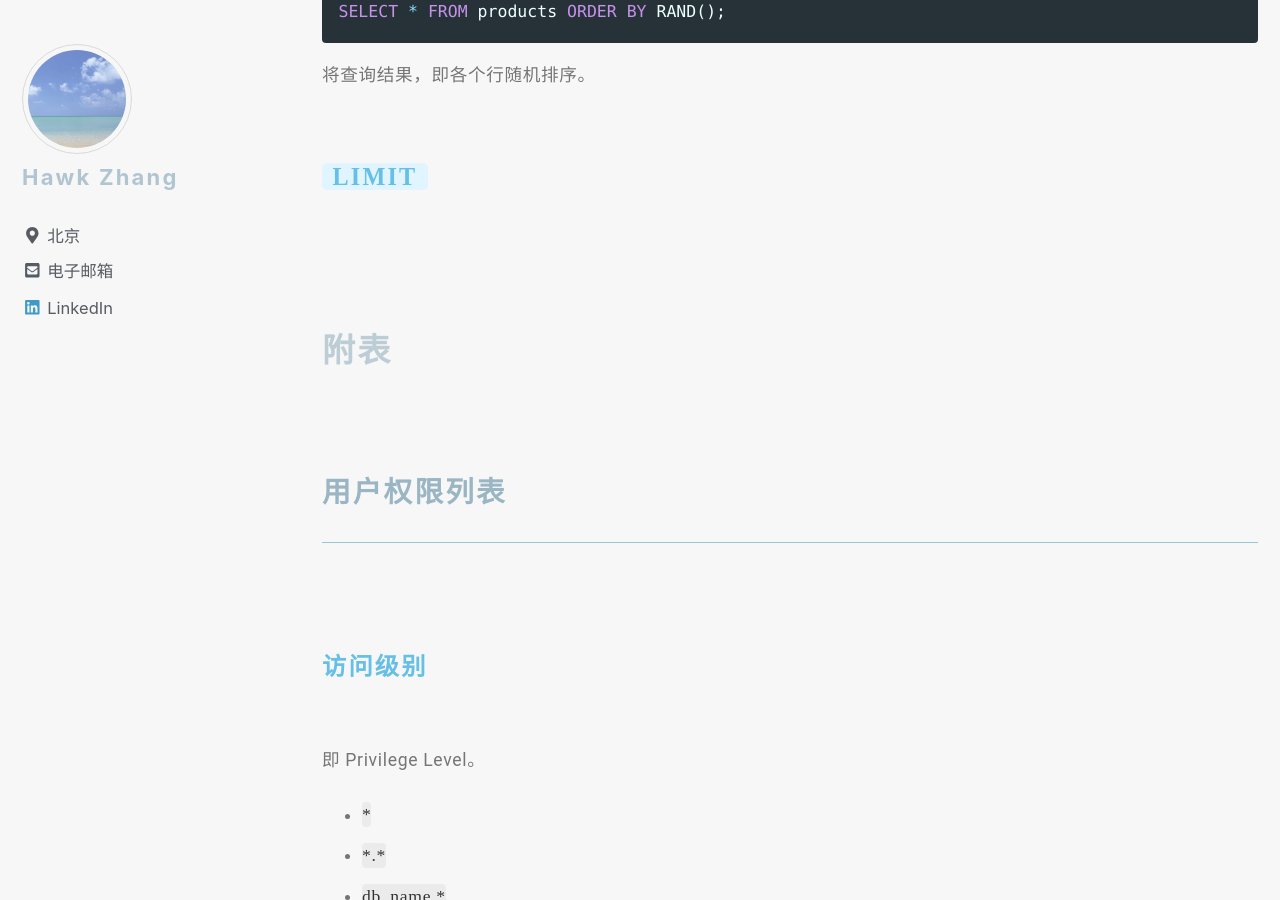
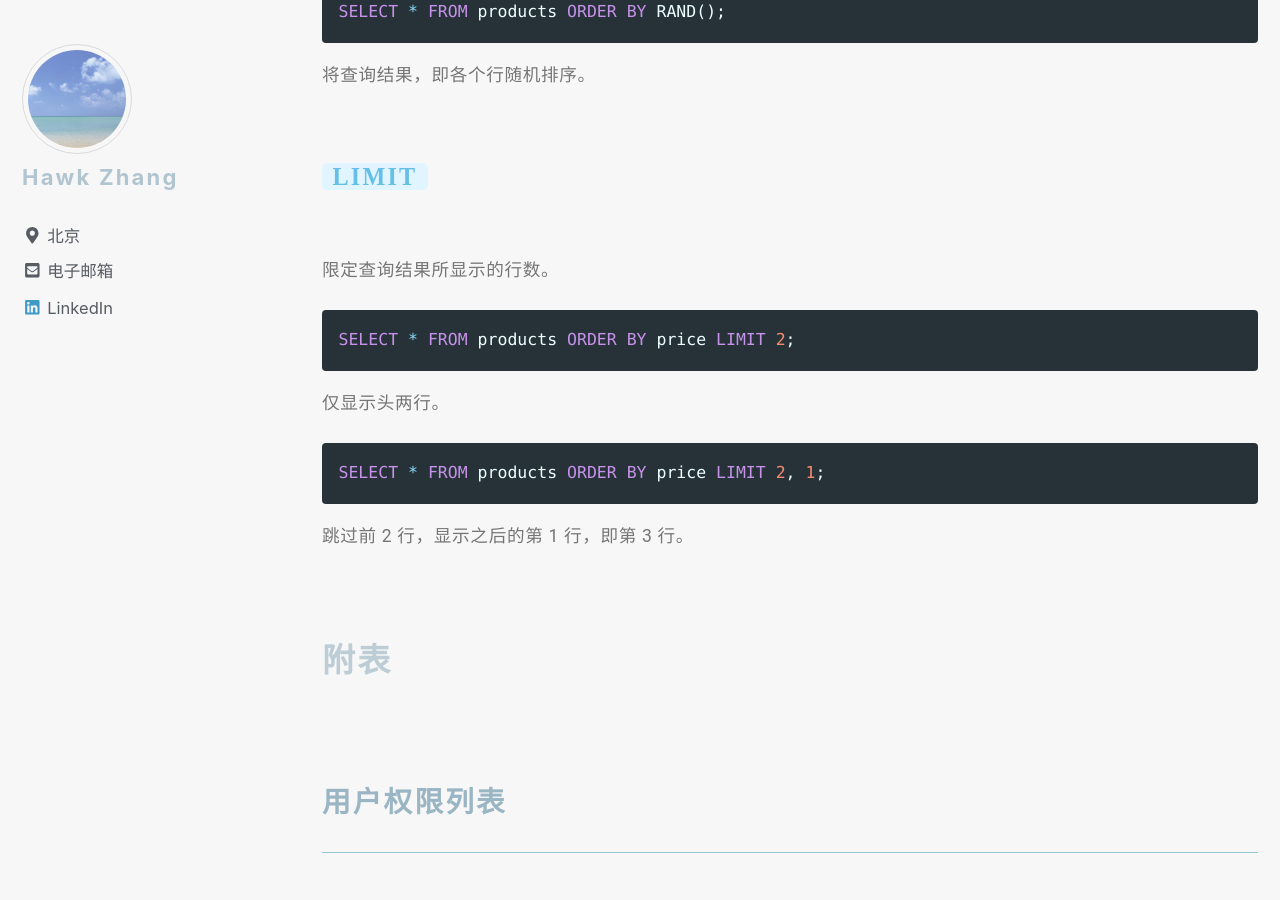
Before and after one commit to narru888/linotes_note, a Jekyll site: the page built from _posts/mysql/2016-04-02-statements.md, in a window 1280 px wide and 900 px high, scrolled down 13791 px. Built offline with Jekyll 4.4.1, drawn with Linux system fonts in a browser that asks for light colours; nearby versions of some CDN libraries; a script that is not in the unit is left out.

Commit message:
update on 2018-10-13 21:20:01 CST

````diff
--- a/_posts/mysql/2016-04-02-statements.md
+++ b/_posts/mysql/2016-04-02-statements.md
@@ -567,7 +567,19 @@ SELECT * FROM products ORDER BY RAND();
 
 #### `LIMIT`
 
+限定查询结果所显示的行数。
 
+```sql
+SELECT * FROM products ORDER BY price LIMIT 2;
+```
+
+仅显示头两行。
+
+```sql
+SELECT * FROM products ORDER BY price LIMIT 2, 1;
+```
+
+跳过前 2 行，显示之后的第 1 行，即第 3 行。
 
 
 
````
